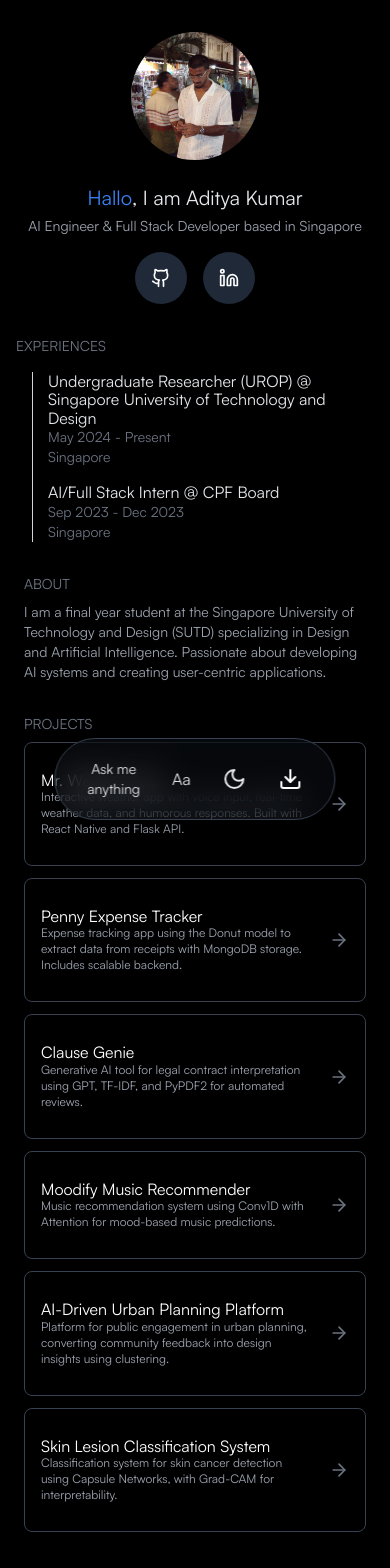
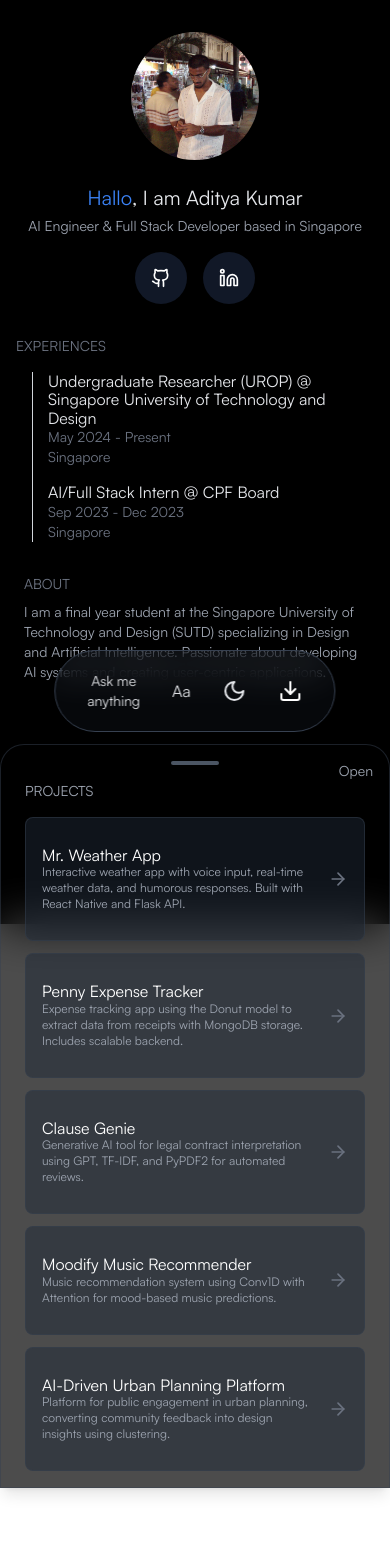
Before and after one commit to adikuma/Portfolio-Site, a React (Vite) app: page / in a window 390 px wide. Shown: the top 1568 px of the page. After the commit the page ends 924 px from the top, so only its background shows below. Built offline with nearby package versions, Linux system fonts and the light colour scheme.

Commit message:
Draggable dropdown

```diff
--- a/package.json
+++ b/package.json
@@ -13,6 +13,7 @@
     "cors": "^2.8.5",
     "dotenv": "^16.4.5",
     "express": "^4.21.1",
+    "framer-motion": "^11.11.11",
     "lucide-react": "^0.454.0",
     "openai": "^4.70.2",
     "react": "^18.3.1",
--- a/src/App.jsx
+++ b/src/App.jsx
@@ -9,7 +9,7 @@ import {
   ExternalLink,
   Mail,
   Send,
-  ArrowRight
+  ArrowRight,
 } from "lucide-react";
 import profileImage from "./assets/profile-pic.jpg";
 import resume from "./assets/Resume.pdf";
@@ -191,8 +191,231 @@ const Portfolio = () => {
     },
   ];
 
-  // MobileLayout Component
-  const MobileLayout = () => (
+
+  const BottomSheet = ({ projects, darkMode }) => {
+    const [isDragging, setIsDragging] = useState(false);
+    const [startY, setStartY] = useState(0);
+    const [currentY, setCurrentY] = useState(window.innerHeight - 100);
+    const sheetRef = useRef(null);
+
+    // Heights for different states
+    const minHeight = window.innerHeight - 100; // Just handle showing
+    const halfHeight = window.innerHeight / 2; // Half screen
+    const maxHeight = 100; // Nearly full screen
+
+    // Handle mouse events
+    const handleMouseDown = (e) => {
+      setIsDragging(true);
+      setStartY(e.clientY);
+    };
+
+    const handleMouseMove = (e) => {
+      if (!isDragging) return;
+
+      const deltaY = e.clientY - startY;
+      const newY = Math.max(maxHeight, Math.min(minHeight, currentY + deltaY));
+      setCurrentY(newY);
+      setStartY(e.clientY);
+    };
+
+    const handleMouseUp = () => {
+      if (!isDragging) return;
+      handleDragEnd();
+    };
+
+    // Handle touch events
+    const handleTouchStart = (e) => {
+      setIsDragging(true);
+      setStartY(e.touches[0].clientY);
+    };
+
+    const handleTouchMove = (e) => {
+      if (!isDragging) return;
+
+      const deltaY = e.touches[0].clientY - startY;
+      const newY = Math.max(maxHeight, Math.min(minHeight, currentY + deltaY));
+      setCurrentY(newY);
+      setStartY(e.touches[0].clientY);
+    };
+
+    const handleTouchEnd = () => {
+      handleDragEnd();
+    };
+
+    // Common drag end handler
+    const handleDragEnd = () => {
+      setIsDragging(false);
+
+      // Snap to nearest position
+      if (currentY > minHeight - 100) {
+        setCurrentY(minHeight); // Snap to closed
+      } else if (currentY > halfHeight) {
+        setCurrentY(halfHeight); // Snap to half
+      } else {
+        setCurrentY(maxHeight); // Snap to open
+      }
+    };
+
+    // Add global mouse event listeners
+    useEffect(() => {
+      const handleGlobalMouseMove = (e) => {
+        if (isDragging) {
+          handleMouseMove(e);
+        }
+      };
+
+      const handleGlobalMouseUp = () => {
+        if (isDragging) {
+          handleMouseUp();
+        }
+      };
+
+      document.addEventListener('mousemove', handleGlobalMouseMove);
+      document.addEventListener('mouseup', handleGlobalMouseUp);
+
+      return () => {
+        document.removeEventListener('mousemove', handleGlobalMouseMove);
+        document.removeEventListener('mouseup', handleGlobalMouseUp);
+      };
+    }, [isDragging]);
+
+    // Add button to demonstrate opening
+    const handleOpen = () => {
+      setCurrentY(maxHeight);
+    };
+
+    return (
+      <>
+        {/* Backdrop overlay when sheet is opened */}
+        {currentY < minHeight - 100 && (
+          <div
+            className="fixed inset-0 bg-black/20 backdrop-blur-sm z-0 transition-opacity duration-300"
+            style={{
+              opacity: 1 - (currentY / minHeight)
+            }}
+          />
+        )}
+
+        <div
+          ref={sheetRef}
+          className={`fixed left-0 right-0 z-0 transition-transform duration-300 ease-out ${
+            isDragging ? 'transition-none' : ''
+          }`}
+          style={{
+            transform: `translateY(${currentY}px)`,
+            height: `calc(100vh - ${maxHeight}px)`,
+          }}
+        >
+          {/* Sheet Content */}
+          <div
+            className={`w-full h-full rounded-t-3xl shadow-lg border ${
+              darkMode
+                ? 'bg-black/70 border-gray-700/50 backdrop-blur-xl'
+                : 'bg-white/70 border-gray-200/50 backdrop-blur-xl'
+            }`}
+          >
+            {/* Draggable Handle */}
+            <div
+              className="w-full py-4 touch-none cursor-grab active:cursor-grabbing select-none"
+              onMouseDown={handleMouseDown}
+              onTouchStart={handleTouchStart}
+              onTouchMove={handleTouchMove}
+              onTouchEnd={handleTouchEnd}
+            >
+              <div className={`w-12 h-1 mx-auto rounded-full ${darkMode ? 'bg-gray-600' : 'bg-gray-300'}`} />
+              <button
+                onClick={handleOpen}
+                className={`absolute right-4 top-4 text-sm ${
+                  darkMode ? 'text-gray-400 hover:text-gray-300' : 'text-gray-600 hover:text-gray-800'
+                }`}
+              >
+                Open
+              </button>
+            </div>
+
+            {/* Projects Header */}
+            <div className="px-6">
+              <h2 className={`text-sm uppercase mb-4 ${darkMode ? 'text-gray-400' : 'text-gray-500'}`}>
+                Projects
+              </h2>
+            </div>
+
+            {/* Projects List */}
+            <div className="px-6 overflow-y-auto" style={{ height: 'calc(100% - 80px)' }}>
+              <div className="space-y-3">
+                {projects.map((project, index) => (
+                  <a
+                    key={index}
+                    href={project.link}
+                    target="_blank"
+                    rel="noopener noreferrer"
+                    className={`flex items-center justify-between group px-4 py-7 transition-all duration-300 border rounded-lg hover:scale-[1.02] ${
+                      darkMode
+                        ? 'border-gray-700/50 bg-gray-800/50 hover:bg-gray-800/70'
+                        : 'border-gray-200/50 bg-white/50 hover:bg-white/70'
+                    }`}
+                  >
+                    <div>
+                      <h3
+                        className={`text-md font-medium transition-colors ${
+                          darkMode ? 'text-white' : 'text-gray-900'
+                        }`}
+                      >
+                        {project.title}
+                      </h3>
+                      <h6
+                        className={`text-xs transition-colors ${
+                          darkMode ? 'text-gray-400' : 'text-gray-600'
+                        }`}
+                      >
+                        {project.description}
+                      </h6>
+                    </div>
+                    <ArrowRight className={`w-5 h-5 flex-shrink-0 ml-4 ${
+                      darkMode ? 'text-gray-500 group-hover:text-gray-400' : 'text-gray-400 group-hover:text-gray-600'
+                    }`} />
+                  </a>
+                ))}
+              </div>
+            </div>
+          </div>
+        </div>
+      </>
+    );
+  };
+
+  const MobileLayout = () => {
+    const [showModal, setShowModal] = useState(false);
+    const [showEmailForm, setShowEmailForm] = useState(false);
+    const [emailSubject, setEmailSubject] = useState('');
+    const [emailMessage, setEmailMessage] = useState('');
+    const cardsRef = useRef([]);
+
+    useEffect(() => {
+      const observer = new IntersectionObserver(
+        (entries) => {
+          entries.forEach((entry) => {
+            if (entry.isIntersecting) {
+              entry.target.classList.add('translate-y-0', 'opacity-100');
+            }
+          });
+        },
+        {
+          threshold: 0.1,
+          rootMargin: '-10% 0px -10% 0px'
+        }
+      );
+
+      cardsRef.current.forEach((card) => {
+        if (card) {
+          observer.observe(card);
+        }
+      });
+
+      return () => observer.disconnect();
+    }, []);
+
+    return (
       <div className="flex flex-col min-h-screen pb-4">
         {/* Profile Section */}
         <div className="px-6 pt-8">
@@ -201,6 +424,7 @@ const Portfolio = () => {
               src={profileImage}
               alt="Aditya Kumar"
               className="w-32 h-32 rounded-full object-cover mb-6"
+              onClick={() => setShowModal(true)}
             />
             <h1 className="text-xl text-center mb-1">
               <span
@@ -228,8 +452,8 @@ const Portfolio = () => {
                 rel="noopener noreferrer"
                 className={`p-4 rounded-full ${
                   darkMode
-                  ? "bg-gray-800 hover:bg-gray-700"
-                  : "bg-gray-200 hover:bg-gray-300"
+                    ? "bg-gray-900 backdrop-blur-xl"
+                    : "bg-gray-100 backdrop-blur-xl"
                 } transition-colors duration-300`}
               >
                 <Github
@@ -244,8 +468,8 @@ const Portfolio = () => {
                 rel="noopener noreferrer"
                 className={`p-4 rounded-full ${
                   darkMode
-                  ? "bg-gray-800 hover:bg-gray-700"
-                  : "bg-gray-200 hover:bg-gray-300"
+                    ? "bg-gray-900 backdrop-blur-xl"
+                    : "bg-gray-100 backdrop-blur-xl"
                 } transition-colors duration-300`}
               >
                 <Linkedin
@@ -254,16 +478,6 @@ const Portfolio = () => {
                   }`}
                 />
               </a>
-            {/* <button
-              onClick={() => setShowEmailForm(!showEmailForm)}
-              className={`p-4 rounded-full ${
-                darkMode
-                  ? "bg-gray-800 hover:bg-gray-700"
-                  : "bg-gray-200 hover:bg-gray-300"
-              } transition-colors duration-300`}
-            >
-              <Mail className="w-5 h-5" />
-            </button> */}
             </div>
           </div>
         </div>
@@ -276,7 +490,6 @@ const Portfolio = () => {
             <div className="absolute top-0 left-4 bottom-0 w-[1px] bg-gray-300 dark:bg-gray-700"></div>
             {experiences.map((exp, index) => (
               <div key={index} className="relative flex flex-col ml-6">
-              {/* Circular marker */}
                 <h3 className="text-md font-semibold">
                   {exp.title} @ {exp.company}
                 </h3>
@@ -291,52 +504,20 @@ const Portfolio = () => {
         <div className="px-6 mb-8">
           <h2 className="text-sm text-gray-500 uppercase mb-2">About</h2>
           <p
-          className={`${darkMode ? "text-gray-400" : "text-gray-800"} text-sm`}
+            className={`${
+              darkMode ? "text-gray-400" : "text-gray-800"
+            } text-sm`}
           >
             I am a final year student at the Singapore University of Technology
-          and Design (SUTD) specializing in Design and Artificial Intelligence.
-          Passionate about developing AI systems and creating user-centric
-          applications.
+            and Design (SUTD) specializing in Design and Artificial
+            Intelligence. Passionate about developing AI systems and creating
+            user-centric applications.
           </p>
-      </div>
-
-      {/* Projects Section */}
-      <div className="px-6 mb-8">
-        <h2 className="text-sm text-gray-500 uppercase mb-2">Projects</h2>
-        <div className="space-y-3 ">
-          {projects.map((project, index) => (
-            <a
-              key={index}
-              href={project.link}
-              target="_blank"
-              rel="noopener noreferrer"
-              className={`flex items-center justify-between group px-4 py-7 transition-colors duration-300 border rounded-lg ${ darkMode? "border-gray-700" : "border-gray-300"}`}
-            >
-              <div>
-                <h3
-                  className={`text-md font-medium transition-colors ${
-                    darkMode ? "text-white" : "text-gray-900"
-                  }`}
-                >
-                  {project.title}
-                </h3>
-                <h6
-                  className={`text-xs transition-colors ${
-                    darkMode ? "text-gray-400" : "text-gray-900"
-                  }`}
-                >
-                  {project.description}
-                </h6>
-              </div>
-              <ArrowRight className="w-5 h-5 text-gray-500 flex-shrink-0 ml-4" />
-            </a>
-          ))}
-        </div>
         </div>
 
         {/* Floating Bottom Navbar */}
         <div
-        className={`fixed bottom-6 left-1/2 transform -translate-x-1/2 flex items-center gap-4 px-6 py-3 rounded-full shadow-lg z-50 backdrop-blur-lg bg-opacity-20 ${
+          className={`fixed bottom-28 left-1/2 transform -translate-x-1/2 flex items-center gap-4 px-6 py-3 rounded-full shadow-lg z-100 backdrop-blur-lg bg-opacity-20 z-100 ${
             darkMode
               ? "bg-gray-800 border border-gray-700"
               : "bg-gray-200 border border-gray-300"
@@ -386,7 +567,6 @@ const Portfolio = () => {
             >
               Send an Email
             </h3>
-
             <span
               className={`text-sm ${
                 darkMode ? "text-gray-400" : "text-gray-600"
@@ -430,8 +610,31 @@ const Portfolio = () => {
             </div>
           </div>
         )}
+
+        {/* Modal for Profile Image */}
+        {showModal && (
+          <div className="fixed inset-0 bg-black bg-opacity-20 backdrop-blur-md flex items-center justify-center z-50">
+            <div className="relative bg-white dark:bg-gray-800 rounded-lg shadow-lg max-w-xs w-full">
+              <button
+                onClick={() => setShowModal(false)}
+                className="absolute top-2 right-4 text-xl text-gray-200 dark:text-gray-200 hover:text-gray-300 dark:hover:text-gray-200"
+              >
+                &times;
+              </button>
+              <img
+                src={profileImage}
+                alt="Aditya Kumar"
+                className="w-full h-auto rounded-lg object-cover"
+              />
+            </div>
+          </div>
+        )}
+
+        {/* Bottom Sheet Projects */}
+        <BottomSheet projects={projects} darkMode={darkMode} />
       </div>
     );
+  };
 
   return (
     <div
@@ -591,22 +794,31 @@ const Portfolio = () => {
                 <a
                   key={index}
                   href={project.link}
-                  className="group relative overflow-hidden rounded-xl bg-gray-900 p-4 sm:p-6 aspect-[6/5] transition-all duration-300 hover:-translate-y-2 hover:shadow-xl"
+                  className={`group relative overflow-hidden rounded-xl p-4 sm:p-6 aspect-[7/5] transition-all duration-300 hover:-translate-y-2 hover:shadow-md ${
+                    darkMode
+                      ? "bg-gray-900 border-gray-700"
+                      : "bg-white border border-black"
+                  }`}
                   target="_blank"
                   rel="noopener noreferrer"
                 >
+                  {/* Gradient overlay only in dark mode */}
+                  {darkMode && (
                     <div
-                    className={`absolute inset-0 bg-gradient-to-br ${
-                      darkMode ? project.bgColor : "from-blue-200 to-blue-900"
-                    } opacity-10 group-hover:opacity-20 transition-opacity duration-300`}
+                      className={`absolute inset-0 bg-gradient-to-br ${project.bgColor} opacity-10 group-hover:opacity-20 transition-opacity duration-300`}
                     />
+                  )}
                   <div className="relative z-10">
                     <div className="mb-2">
-                      <h3 className="font-bold text-md text-white">
+                      <h3
+                        className={`font-bold text-md ${
+                          darkMode ? "text-white" : "text-black"
+                        }`}
+                      >
                         {project.title}
                       </h3>
                     </div>
-                    <p className="text-xs sm:text-xs text-gray-400 group-hover:text-gray-300 transition-colors duration-300">
+                    <p className="text-xs sm:text-xs text-gray-400 transition-colors duration-300">
                       {project.description}
                     </p>
                   </div>
@@ -645,24 +857,31 @@ const Portfolio = () => {
                     <a
                       key={index + 3}
                       href={project.link}
-                      className="group relative overflow-hidden rounded-xl bg-gray-900 p-4 sm:p-6 aspect-[6/5] transition-all duration-300 hover:-translate-y-2 hover:shadow-xl"
+                      className={`group relative overflow-hidden rounded-xl p-4 sm:p-6 aspect-[7/5] transition-all duration-300 hover:-translate-y-2 hover:shadow-md ${
+                        darkMode
+                          ? "bg-gray-900 border-gray-700"
+                          : "bg-white border border-black"
+                      }`}
                       target="_blank"
                       rel="noopener noreferrer"
                     >
+                      {/* Gradient overlay only in dark mode */}
+                      {darkMode && (
                         <div
-                        className={`absolute inset-0 bg-gradient-to-br ${
-                          darkMode
-                            ? project.bgColor
-                            : "from-blue-200 to-blue-900"
-                        } opacity-10 group-hover:opacity-20 transition-opacity duration-300`}
+                          className={`absolute inset-0 bg-gradient-to-br ${project.bgColor} opacity-10 group-hover:opacity-20 transition-opacity duration-300`}
                         />
+                      )}
                       <div className="relative z-10">
                         <div className="mb-2">
-                          <h3 className="font-bold text-md text-white">
+                          <h3
+                            className={`font-bold text-md ${
+                              darkMode ? "text-white" : "text-black"
+                            }`}
+                          >
                             {project.title}
                           </h3>
                         </div>
-                        <p className="text-gray-400 group-hover:text-gray-300 transition-colors duration-300 text-xs">
+                        <p className="text-xs sm:text-xs text-gray-400 transition-colors duration-300">
                           {project.description}
                         </p>
                       </div>
```
Also changed, not shown: 1 other file (tests, documents, lock files or other folders). Lines whose indentation alone changed are shown as unchanged.
